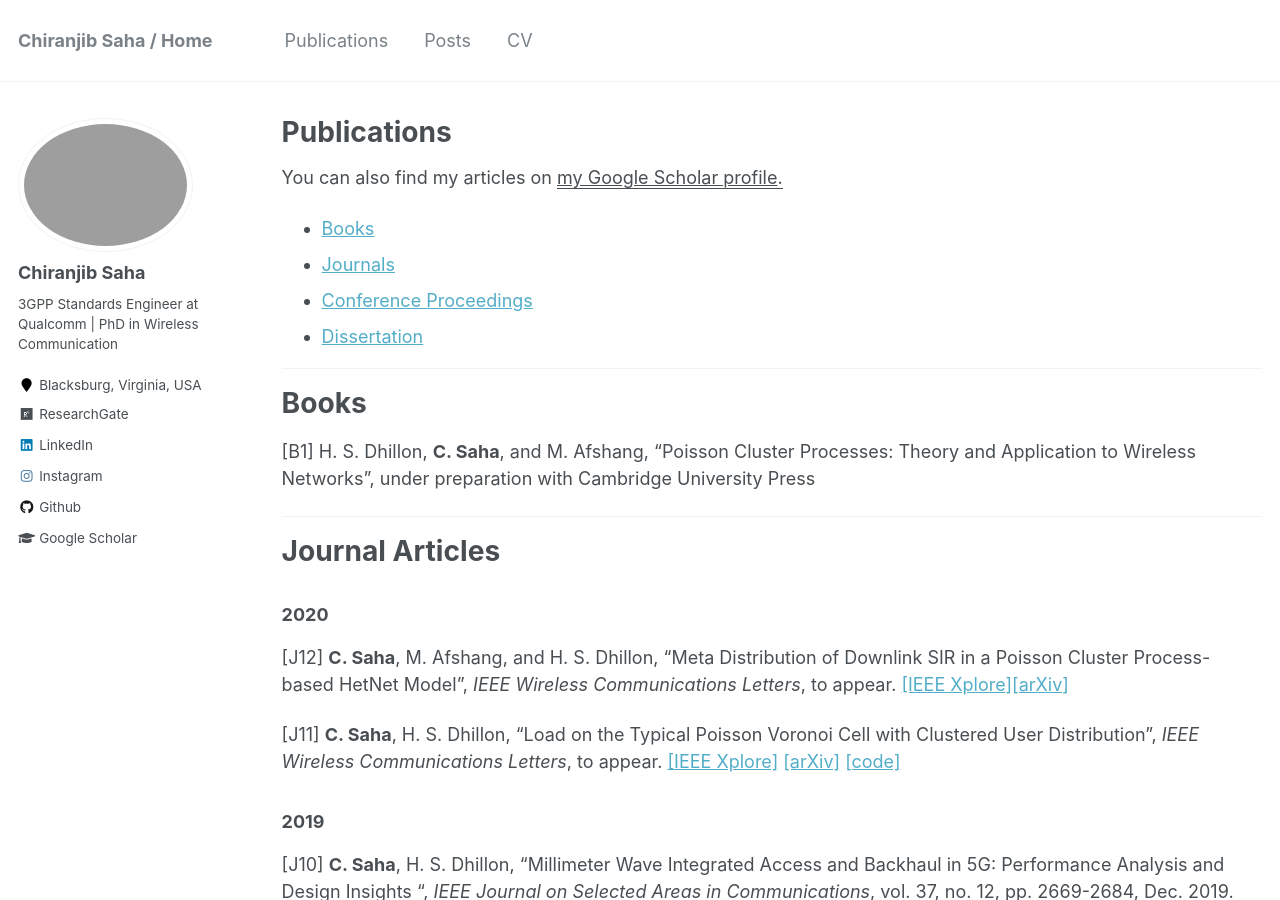
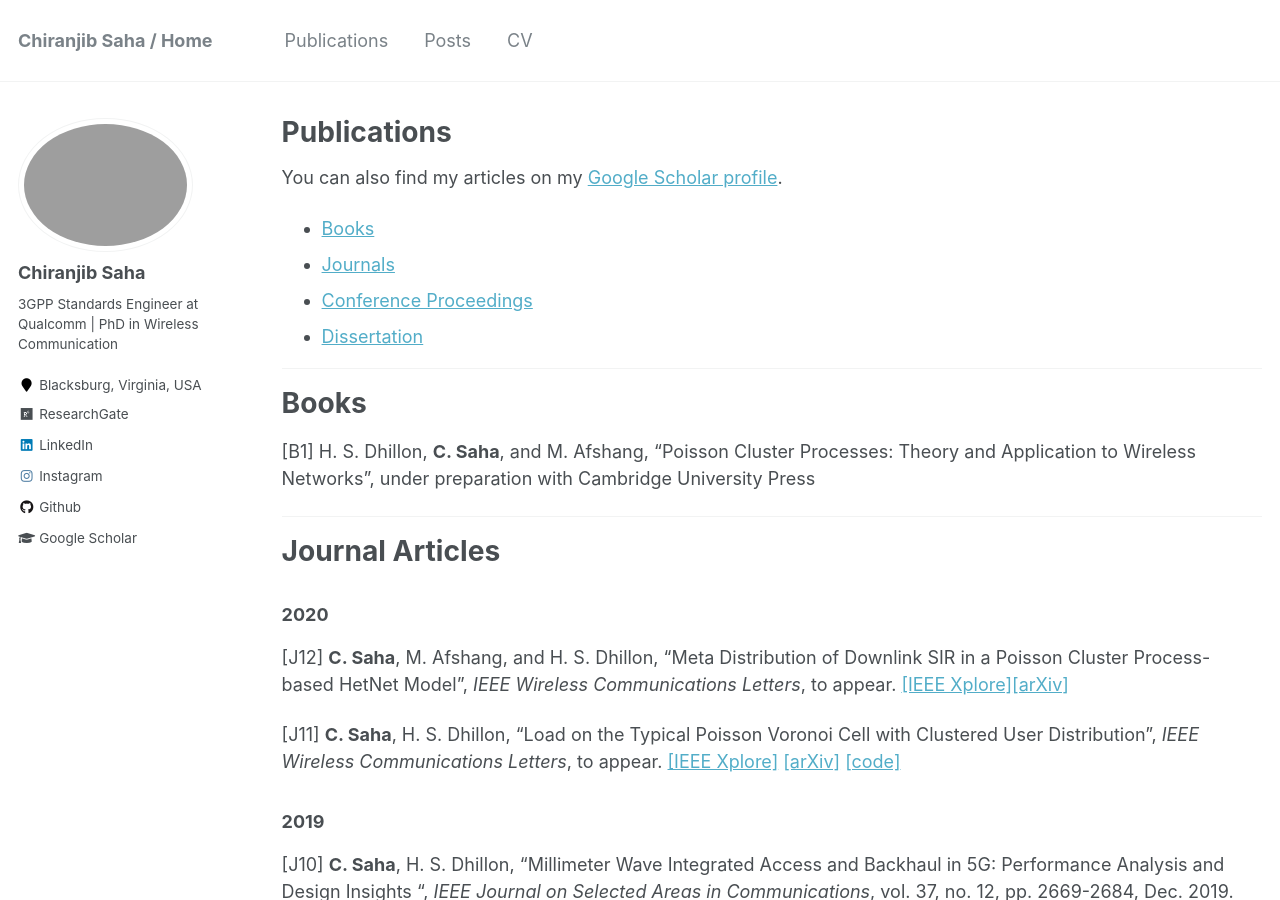
Before and after one commit to chiranjibsaha/chiranjibsaha.github.io, a Jekyll site: the page built from _pages/publications.md, in a window 1280 px wide and 900 px high. Built offline with Jekyll 4.4.1, drawn with Linux system fonts in a browser that asks for light colours.

```diff
--- a/_pages/publications.md
+++ b/_pages/publications.md
@@ -6,7 +6,7 @@ author_profile: true
 ---
 
 
-  You can also find my articles on <u><a href="{{author.googlescholar}}">my Google Scholar profile</a>.</u>
+  You can also find my articles on my [Google Scholar profile](https://scholar.google.com/citations?hl=en&user=WDy6l08AAAAJ&view_op=list_works&sortby=pubdate).
 
 
 
```
